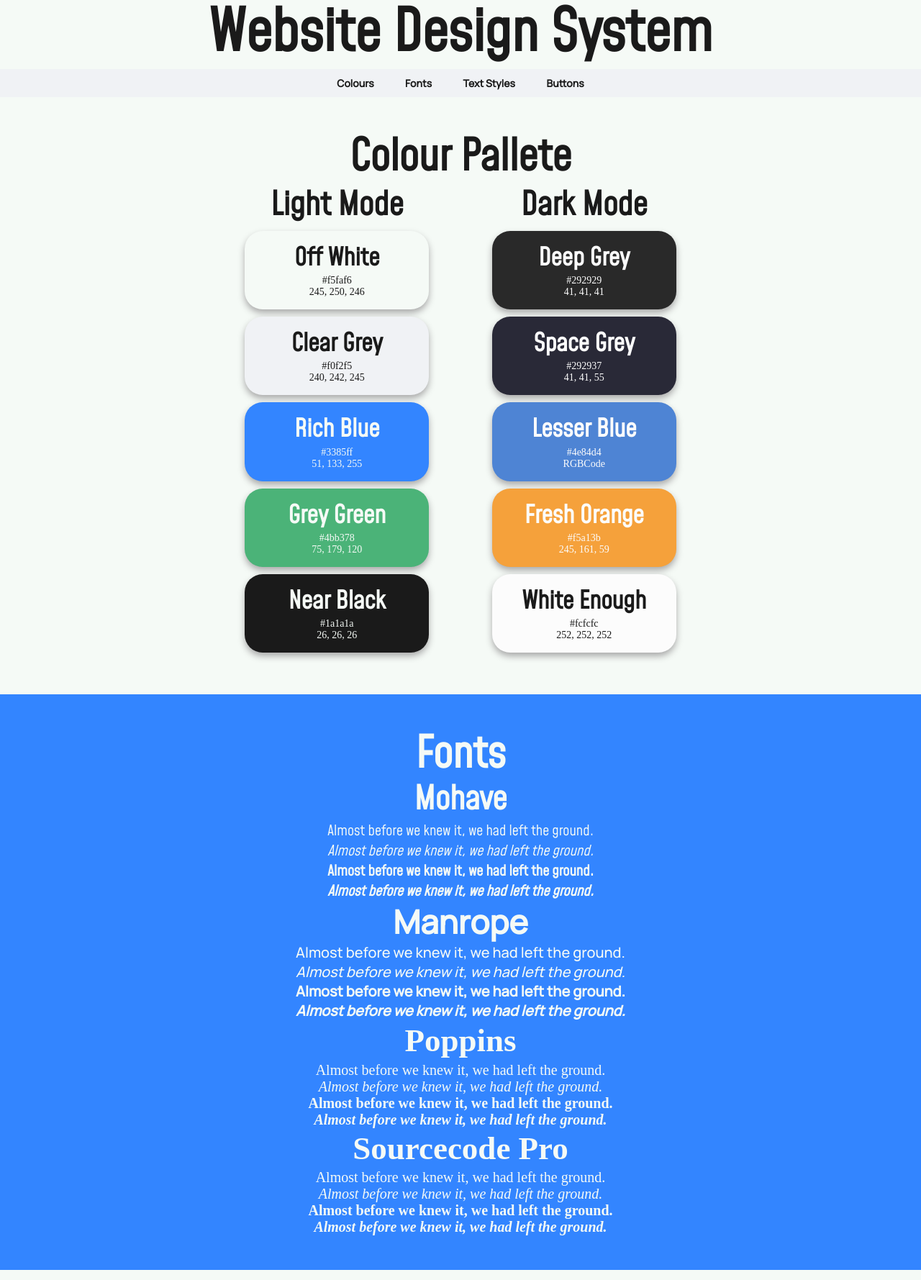
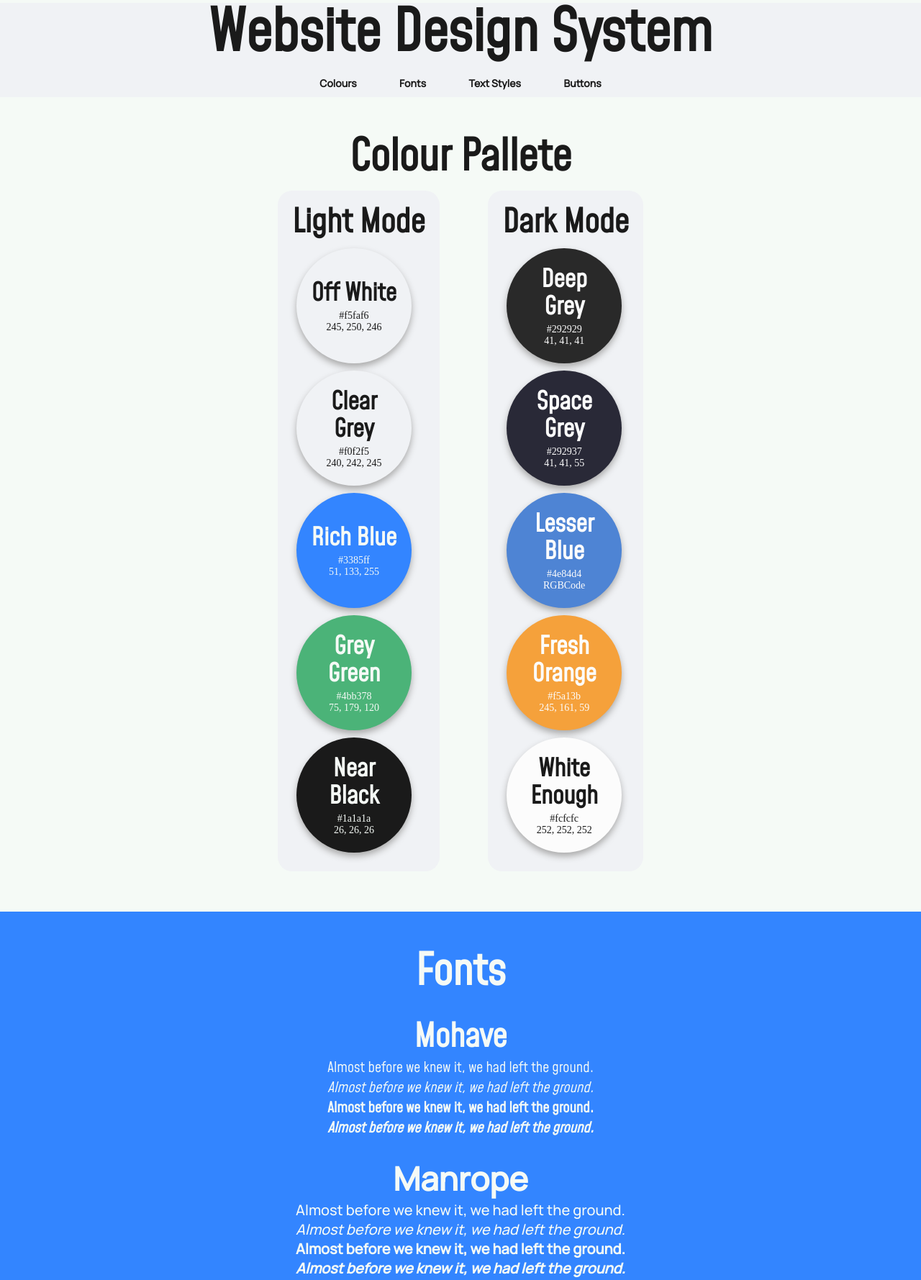
Before and after one commit to AidanKLee/designSystem, a plain HTML site: page index.html in a window 1280 px wide. Shown: the top 1779 px of the page at 72% size. Drawn offline with Linux system fonts and the light colour scheme; a web font is replaced by a local one.

Commit message:
Position and display changes.

```diff
--- a/index.html
+++ b/index.html
@@ -7,7 +7,7 @@
         <link rel="stylesheet" href="style.css">
         <meta name="viewport" content="width=device-width, initial-scale=1.0">
     </head>
-    <body>
+    <body id="top">
         <header>
             <h1>
                 Website Design System
@@ -222,7 +222,7 @@
                 </article>
             </section>
             <section id="textStyles">
-                <h2>
+                <h2 class="marginBottom">
                     Text Styles
                 </h2>
                 <article id="heading1">
@@ -286,7 +286,12 @@
             </section>
         </main>
         <footer>
-            <p>
+            <a href="#top">
+                <p class="floatLeft">
+                    Return To Top
+                </p>
+            </a>
+            <p class="floatRight">
                 &copy Copyright Aidan Lee 2021
             </p>
         </footer>
--- a/style.css
+++ b/style.css
@@ -33,6 +33,10 @@ body {
     color: #1a1a1a;
 }
 
+header {
+    background-color: #f0f2f5;
+}
+
 nav {
     width: 100%;
     background-color: #f0f2f5;
@@ -41,17 +45,22 @@ nav {
 nav ul li {
     font-family: "Manrope";
     font-weight: bold;
-    text-decoration: none;
 }
 
 nav a {
-    text-decoration: none;
     color: #1a1a1a;
+    padding: 8px;
+    transition: .5s;
+}
+
+nav a:hover {
+    color: #f5faf6;
+    background-color: #4bb378;
 }
 
 h1, h2, h3, h4, h5, h6 {
     font-family: "Mohave", sans-serif;
-    margin: 4px 0;
+    margin: 4px 4px;
     line-height: 1.1;
 }
 
@@ -88,6 +97,15 @@ p {
     margin: 0 8px;
 }
 
+a {
+    text-decoration: none;
+    color: #4bb378;
+}
+
+a:hover {
+    color: #1a1a1a;
+}
+
 section {
     width: 100%;
     padding: 48px 0 48px 0;
@@ -95,16 +113,24 @@ section {
 
 #colours div {
     display: inline-block;
-    margin: 0 32px;
+    margin: 8px 32px;
+    background-color: #f0f2f5;
+    padding: 16px;
+    border-radius: 20px;
 }
 
 #colours article {
-    width: 256px;
+    width: 160px;
+    height: 160px;
     border: 0px solid #000000;
-    border-radius: 25px;
+    border-radius: 100px;
     margin: 10px;
     padding: 16px;
     box-shadow: 0px 5px 10px #aaaaaa;
+    display: flex;
+    align-items: center;
+    justify-content: center;
+    flex-direction: column;
 }
 
 #light2 {
@@ -149,6 +175,9 @@ section {
 #dark5 {
     background-color: #fcfcfc;
 }
+#fonts article {
+    margin: 32px 0;
+}
 
 #fonts p {
     font-size: 20px;
@@ -183,9 +212,22 @@ section {
     font-family: "Sourcecode Pro";
 }
 
+.marginBottom {
+    margin-bottom: 32px;
+}
+
 footer {
     background-color: #f0f2f5;
     padding: 16px;
+    text-align: left;
+}
+
+footer p {
+    display: inline-block;
+}
+
+.floatRight {
+    float: right;
 }
 
 .blueBg {
```
